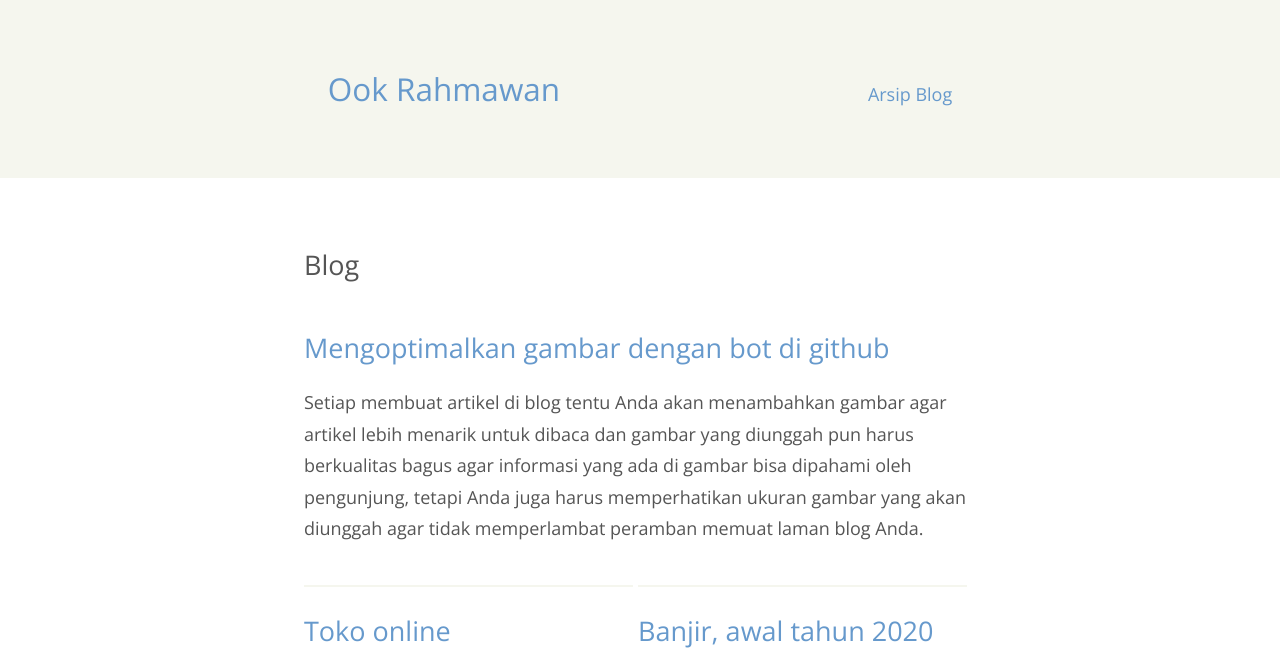
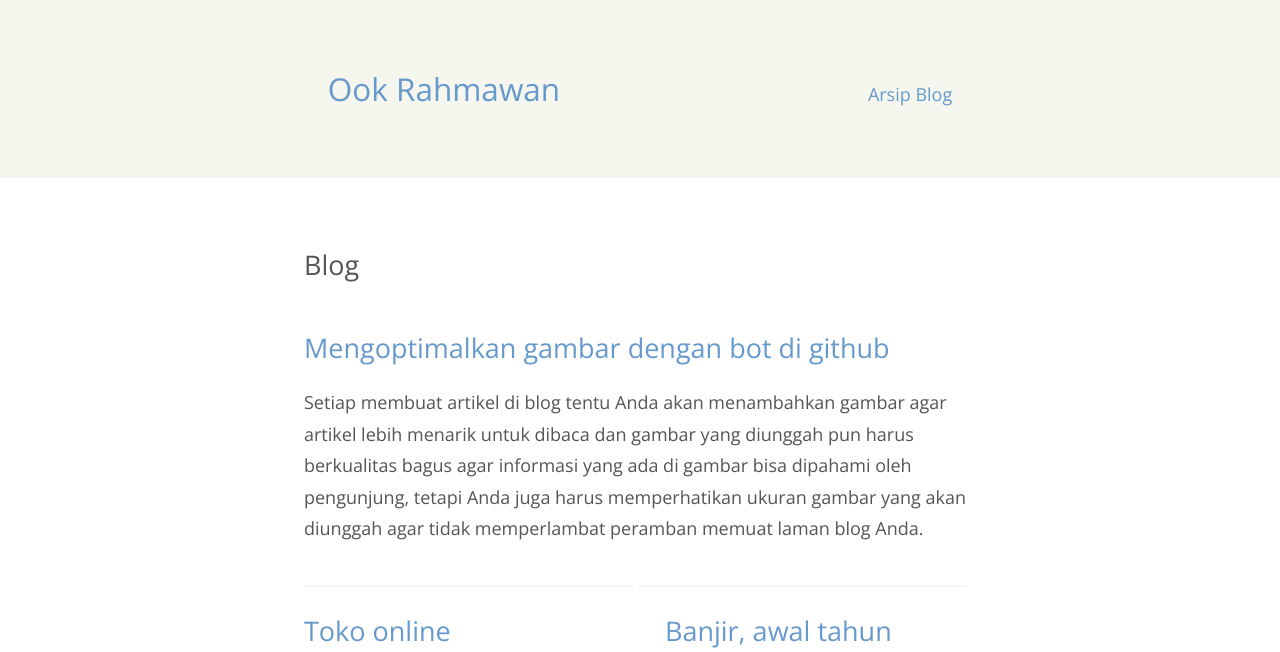
Before and after one commit to krhmwn/krhmwn, a Jekyll site: the page built from index.html, in a window 1280 px wide. Shown: the top 652 px of the page. Built offline with Jekyll 4.4.1, drawn with Linux system fonts in a browser that asks for light colours.

Commit message:
update v.1.0.185

```diff
--- a/assets/css/main.css
+++ b/assets/css/main.css
@@ -180,17 +180,25 @@
 padding: 2rem 1.25rem;
 }
 
-.post ul {
+.post ul, .archive ul {
 list-style: none;
 }
 
-.post li {
+.post li, .archive li {
 border-top: 0.15em solid #f5f6ee;
 padding: 0.25em 0.5em 0.25em 0;
 }
 
-.post li:first-child {
+.post li:first-child, .archive li:first-child  {
 border-top: 0 none;
+}
+
+.post li:last-child {
+padding-left: 1.5em;
+}
+
+.archive li:last-child {
+padding-left: 0;
 }
 
 .card {
```
